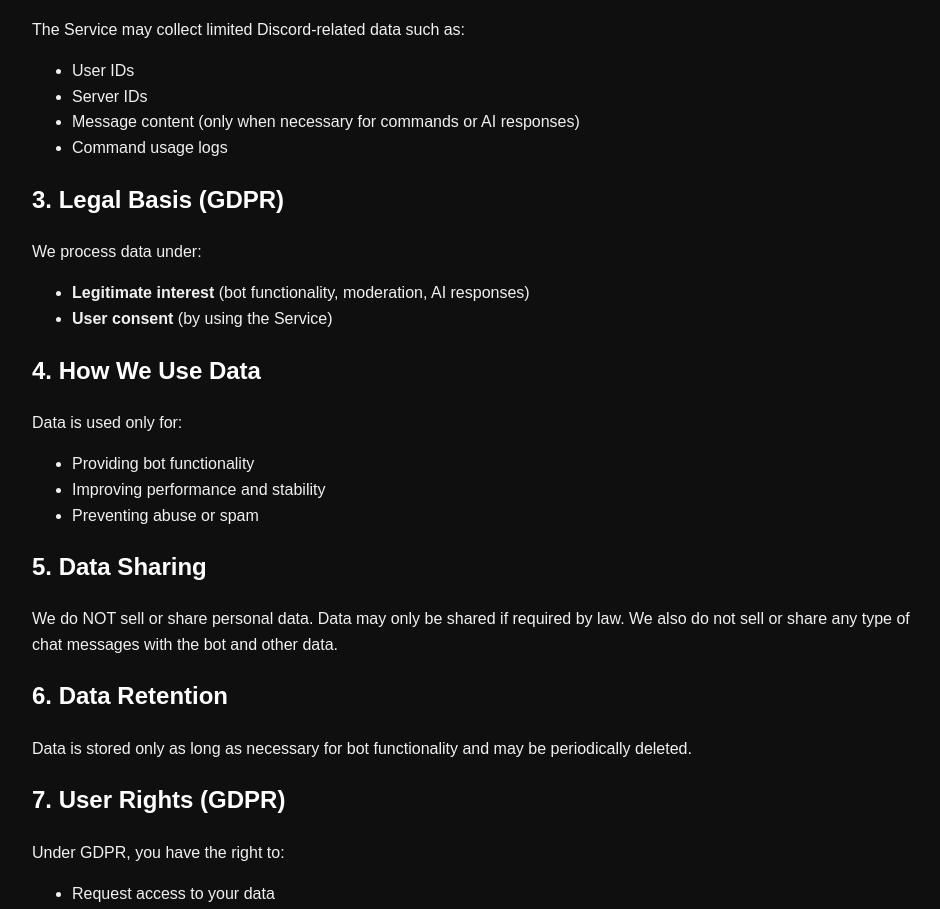
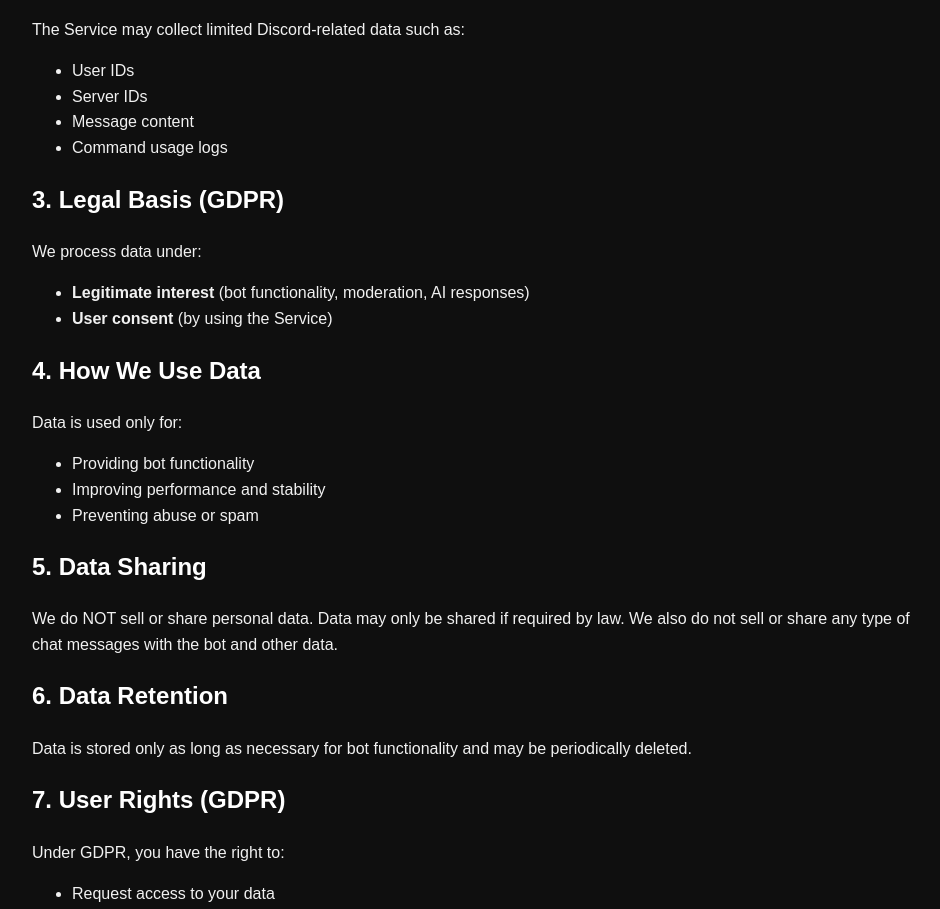
Before and after one commit to BrightnessDev/Greenwall-AI-ToS-PP, a plain HTML site: page index.html in a window 1280 px wide. Shown: the part 1459-2368 px from the top of the page, without its empty margins (158-1098 px from the left). Drawn offline with Linux system fonts and the light colour scheme.

Commit message:
Update index.html

```diff
--- a/index.html
+++ b/index.html
@@ -68,7 +68,7 @@
 <ul>
   <li>User IDs</li>
   <li>Server IDs</li>
-  <li>Message content (only when necessary for commands or AI responses)</li>
+  <li>Message content</li>
   <li>Command usage logs</li>
 </ul>
 
```
